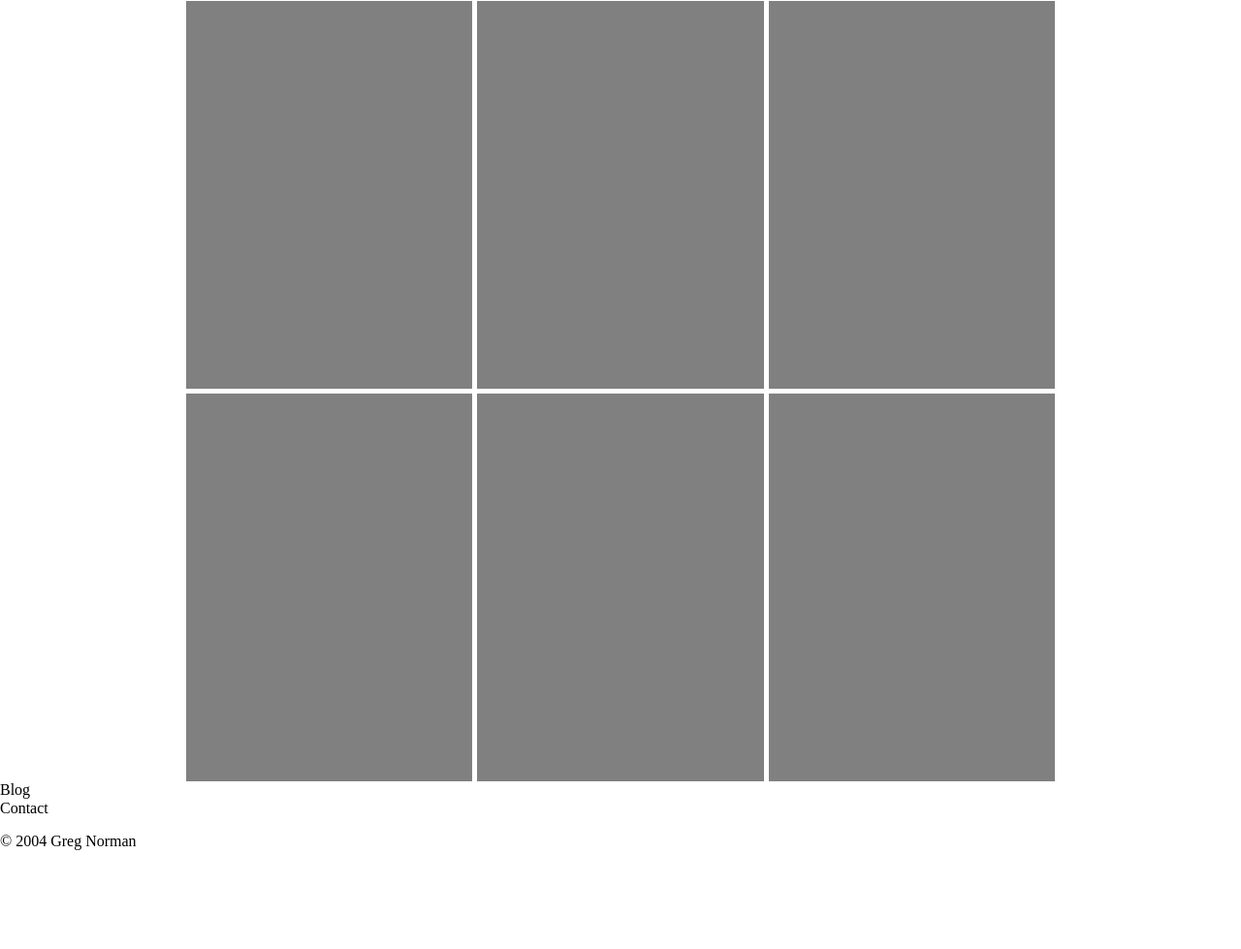
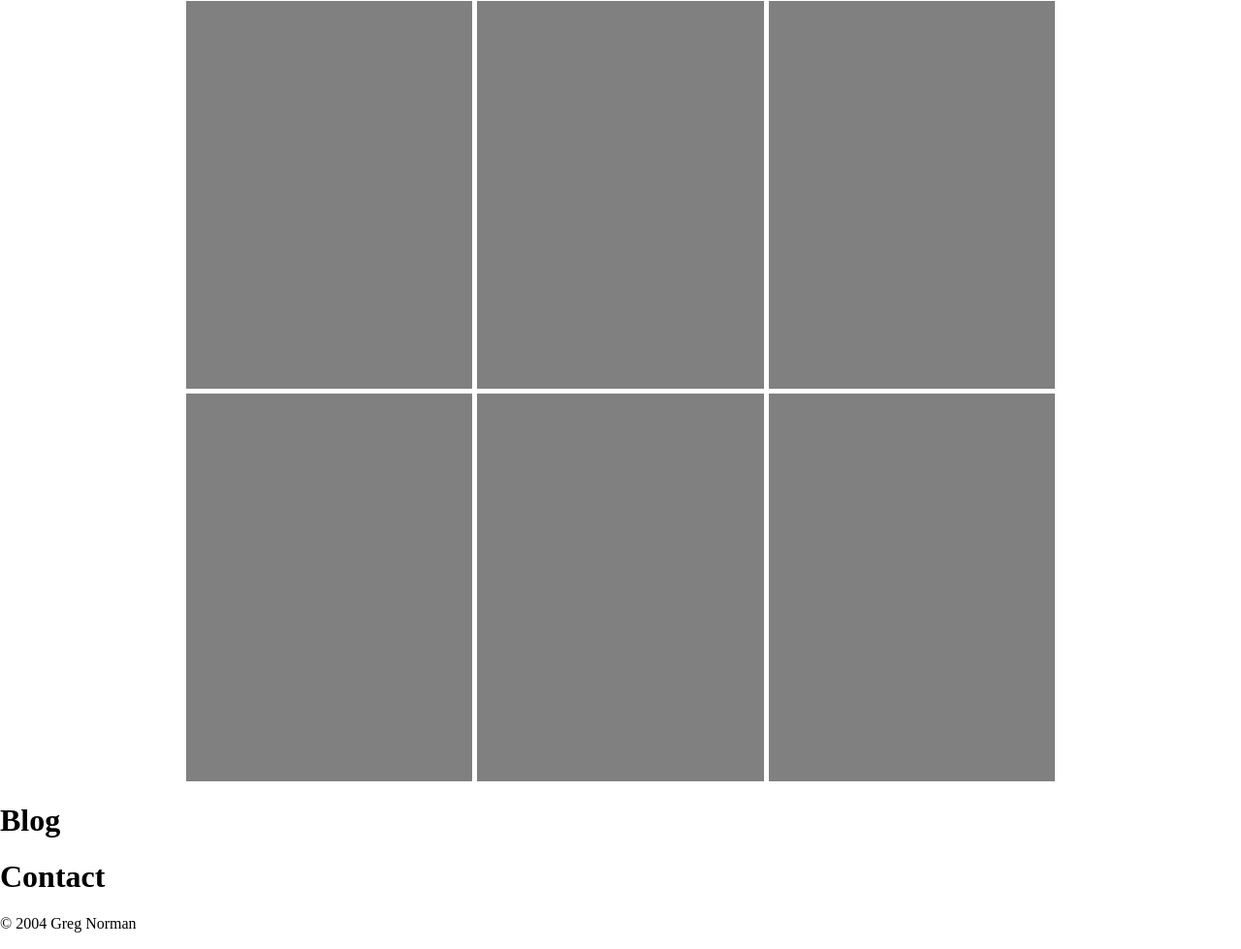
Before and after one commit to zannager/Full-Stack-Batch-50, a plain HTML site: page Activity/Activity3 Portfolio/index.html in a window 1280 px wide. Shown: the part 2559-3538 px from the top of the page at 97% size. Before the commit the page ends 3452 px from the top, so only its background shows below. Drawn offline with Linux system fonts and the light colour scheme.

Commit message:
activity3 - cs styles

```diff
--- a/Activity/Activity3 Portfolio/index.html
+++ b/Activity/Activity3 Portfolio/index.html
@@ -75,8 +75,12 @@
             <div class="box 12"></div>
         </div>
 
-        <div id="blog">Blog</div>
-        <div id="Contact">Contact</div>
+        <div id="blog">
+            <h1>Blog</h1>
+        </div>
+        <div id="contact">
+            <h1>Contact</h1>
+        </div>
 
 
         <footer>
--- a/Activity/Activity3 Portfolio/styles.css
+++ b/Activity/Activity3 Portfolio/styles.css
@@ -188,3 +188,7 @@ header #portfolio .tag1 span {
     height: 400px;
     background-color: gray;
 }
+
+#blog, #contact  {
+    justify-content: center;
+}
```
